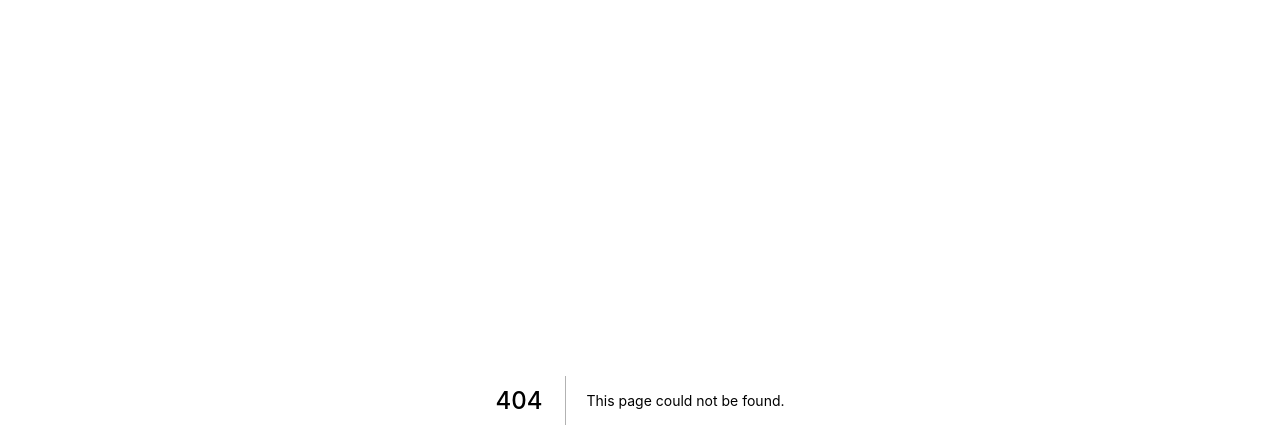
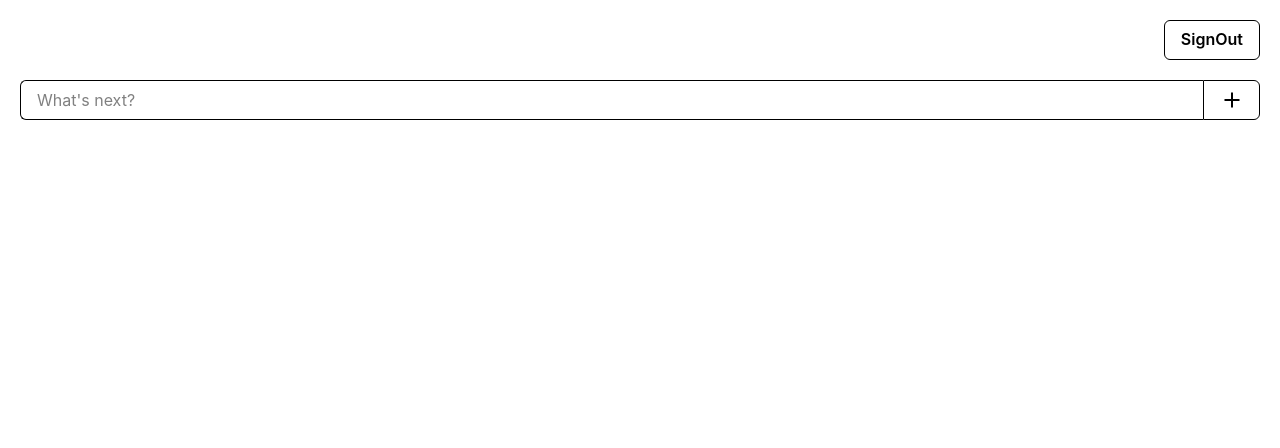
Before and after one commit to lcpsd/letstask-web, a Next.js app: page /todos in a window 1280 px wide. Before the commit this address had no page. Shown: the top 448 px of the page. Built offline with nearby package versions, Linux system fonts and the light colour scheme.

Commit message:
comp: interface base

```diff
--- a/package.json
+++ b/package.json
@@ -12,10 +12,12 @@
     "@chakra-ui/react": "^2.2.8",
     "@emotion/react": "^11.10.0",
     "@emotion/styled": "^11.10.0",
+    "chakra-ui": "^0.3.9",
     "framer-motion": "^7.1.1",
     "next": "12.2.5",
     "react": "18.2.0",
-    "react-dom": "18.2.0"
+    "react-dom": "18.2.0",
+    "react-icons": "^4.4.0"
   },
   "devDependencies": {
     "@types/node": "18.7.5",
--- /dev/null
+++ b/src/components/DefaultButton.tsx
@@ -0,0 +1,25 @@
+import { Button, ChakraStyledOptions, Flex } from "@chakra-ui/react";
+
+interface DefaultButtonProps extends ChakraStyledOptions{
+    children: string | JSX.Element | JSX.Element[];
+}
+
+export function DefaultButton({children, ...rest}:DefaultButtonProps){
+
+    return(
+        <Button
+        colorScheme="white"
+        border="1px"
+        borderColor="black"
+        color="black"
+        _hover={{background: "black", color: "white"}}
+        {...rest}
+        >
+            <Flex
+            p="0"
+            >
+                {children}
+            </Flex>
+        </Button>
+    )
+}
--- /dev/null
+++ b/src/components/TodoList.tsx
@@ -0,0 +1,29 @@
+import { Flex } from "@chakra-ui/react";
+import { Dispatch, SetStateAction } from "react";
+import { TodoProps } from "../types/todo";
+
+interface TodoListProps{
+    todos: TodoProps[];
+    setTodos: Dispatch<SetStateAction<TodoProps[]>>
+}
+
+export function TodoList({todos, setTodos}: TodoListProps){
+
+    const toggleTodo = (index: number) => {
+
+    }
+
+    return(
+        <Flex direction="column">
+
+            {
+                todos.map((todo, index) => (
+                    <Flex onClick={() => toggleTodo(index)}>
+                        {todo.text}
+                    </Flex>
+                ))
+            }
+
+        </Flex>
+    )
+}
--- /dev/null
+++ b/src/components/context/AuthContext.tsx
@@ -0,0 +1,34 @@
+import { useRouter } from "next/router";
+import { createContext, useContext, useEffect, useState } from "react";
+
+interface AuthContextProps{
+    login: () => Promise<void>;
+    logout: (pushTo: string) => Promise<void>;
+    user: any
+}
+
+export const AuthContext = createContext({} as AuthContextProps)
+
+export function AuthContextProvider({children}:{children: JSX.Element}){
+
+    const [user, setUser] = useState<any | undefined>(undefined)
+    const router = useRouter()
+
+    const login = async () => {
+
+    }
+
+    const logout = async (pushTo: string) => {
+        router.push(pushTo)
+    }
+
+    return(
+        <AuthContext.Provider value={{login, logout, user}}>
+            {children}
+        </AuthContext.Provider>
+    )
+}
+
+export function useAuthContext(){
+    return useContext(AuthContext)
+}
--- a/pages/_app.tsx
+++ b/src/pages/_app.tsx
@@ -1,10 +1,13 @@
 import { ChakraProvider } from '@chakra-ui/react'
 import type { AppProps } from 'next/app'
+import { AuthContextProvider } from '../components/context/AuthContext'
 
 function MyApp({ Component, pageProps }: AppProps) {
   return(
     <ChakraProvider resetCSS>
-      <Component {...pageProps} />
+      <AuthContextProvider>
+        <Component {...pageProps} />
+      </AuthContextProvider>
     </ChakraProvider>
   )
 }
--- /dev/null
+++ b/src/pages/todos.tsx
@@ -0,0 +1,52 @@
+import { Flex, Icon, Input } from "@chakra-ui/react";
+import { ChangeEvent, useState } from "react";
+import { DefaultButton } from "../components/DefaultButton";
+import { TodoProps } from "../types/todo";
+import { TodoList } from "../components/TodoList";
+import { useAuthContext } from "../components/context/AuthContext";
+import {IoMdAdd} from "react-icons/io"
+
+export default function todos(){
+
+    const [newTodo, setNewTodo] = useState("")
+    const [todos, setTodos] = useState<TodoProps[]>([])
+    const {logout, user} = useAuthContext()
+
+    const handleAddTodo = async () => {
+
+        setNewTodo("")
+    }
+
+    return(
+        <Flex direction="column" p={5} gap={5}>
+            <DefaultButton
+            onClick={() => logout("/")}
+            maxW="100px"
+            ml="auto"
+            >SignOut</DefaultButton>
+
+            <Flex>
+                <Input
+                borderColor="black"
+                value={newTodo}
+                onChange={(e: ChangeEvent<HTMLInputElement>) => {
+                    setNewTodo(e.target.value)
+                }}
+                borderRight="0"
+                borderRightRadius="0"
+                placeholder="What's next?"
+                _placeholder={{color:"gray"}}
+                />
+                <DefaultButton
+                borderLeftRadius="0"
+                fontSize="2xl"
+                onClick={handleAddTodo}
+                >
+                    <Icon as={IoMdAdd}/>
+                </DefaultButton>
+            </Flex>
+
+            <TodoList todos={todos} setTodos={setTodos}/>
+        </Flex>
+    )
+}
--- /dev/null
+++ b/src/types/todo.d.ts
@@ -0,0 +1,5 @@
+export interface TodoProps{
+    id: string;
+    complete: boolean;
+    text: string;
+}
```
Also changed, not shown: pages/index.tsx (deleted, +0 -9 lines), src/components/Logo.tsx (added, +13 -0 lines), src/pages/index.tsx (added, +34 -0 lines), src/pages/_document.js (renamed from pages/_document.js), src/pages/api/hello.ts (renamed from pages/api/hello.ts), 1 other file (tests, documents, lock files or other folders).
